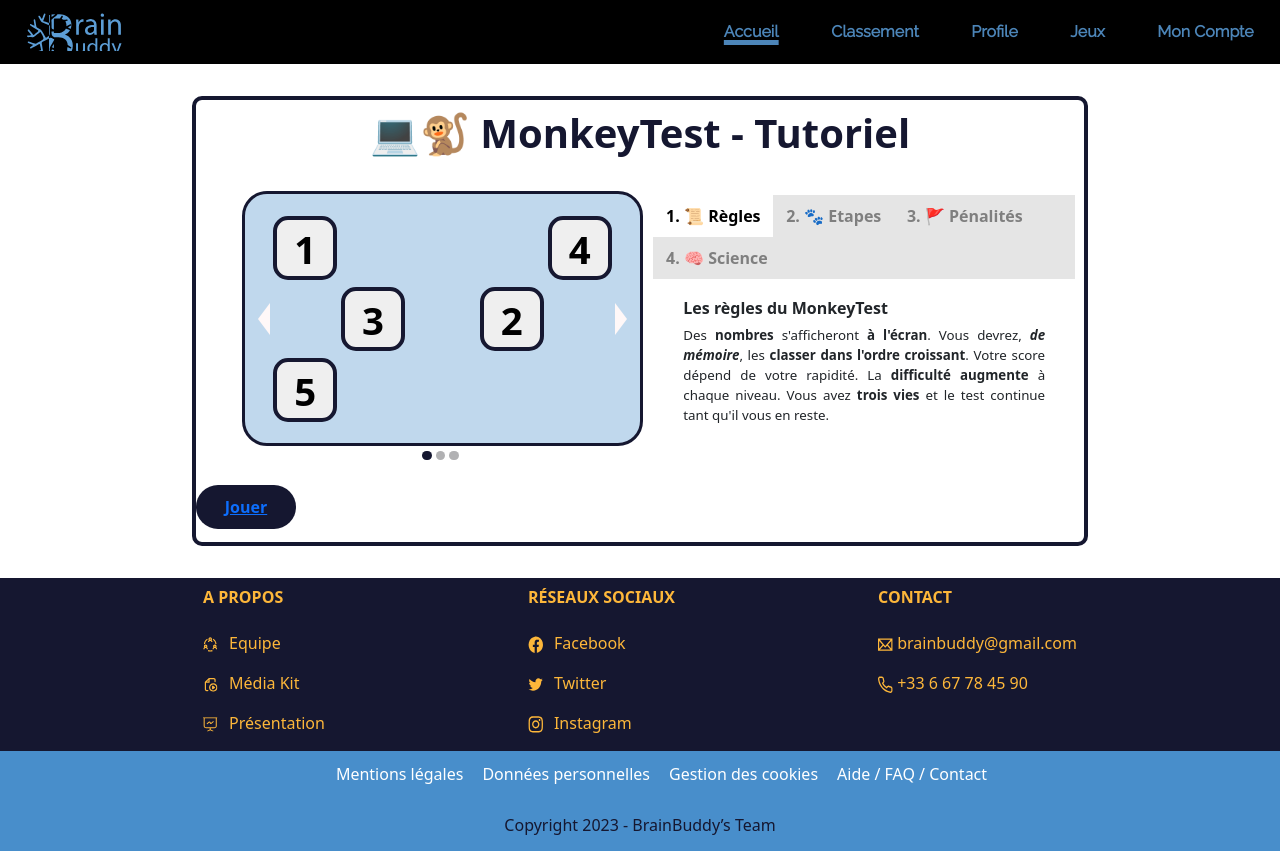
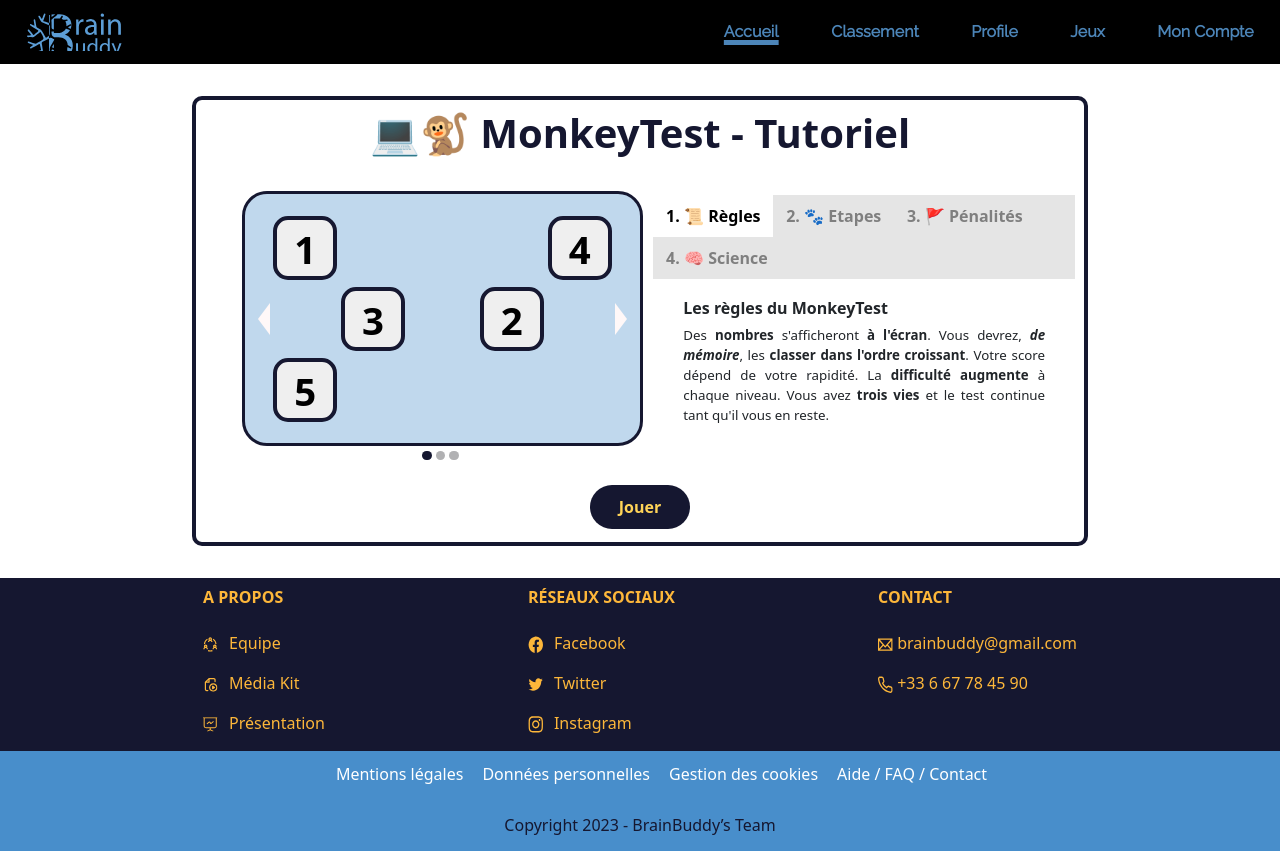
Before and after one commit to Xenus3/FrontEndBrainBuddy, an Angular app: page /monkeytest/tutoriel in a window 1280 px wide. Built offline with nearby package versions, Linux system fonts and the light colour scheme.

Commit message:
fixed: tutoriel jouer button is now centered

```diff
--- a/src/app/components/monkey-test/components/tutoriel/tutoriel.component.html
+++ b/src/app/components/monkey-test/components/tutoriel/tutoriel.component.html
@@ -122,10 +122,12 @@
                 </div>
             </div>
         </div>
-        <a class="" href="/monkeytest/jeu">
-            <div class="jouer">
-                Jouer
-            </div>
-        </a>
+        <div id="button">
+            <a class="jouer" href="/monkeytest/jeu">
+                <div class="">
+                    Jouer
+                </div>
+            </a>
+        </div>
     </div>
 </div>
--- a/src/app/components/monkey-test/components/tutoriel/tutoriel.component.scss
+++ b/src/app/components/monkey-test/components/tutoriel/tutoriel.component.scss
@@ -200,9 +200,16 @@ p,li {
 // fin Carousel
 
 // bouton Jouer
+
+#button {
+    display:flex;
+    text-align: center;
+    justify-content: center;
+}
+
 .jouer {
     display: flex;
-    justify-content: center;
+    text-align: center;
     background-color: #151730;
     width:20px;
     border: auto;
@@ -214,9 +221,11 @@ p,li {
     cursor: pointer;
 }
 
-.jouer a {
+a.jouer {
     color: #FFD458;
     text-decoration: none;
+    display: flex;
+    justify-content: center;
 }
 
 .jouer a:hover {
```
